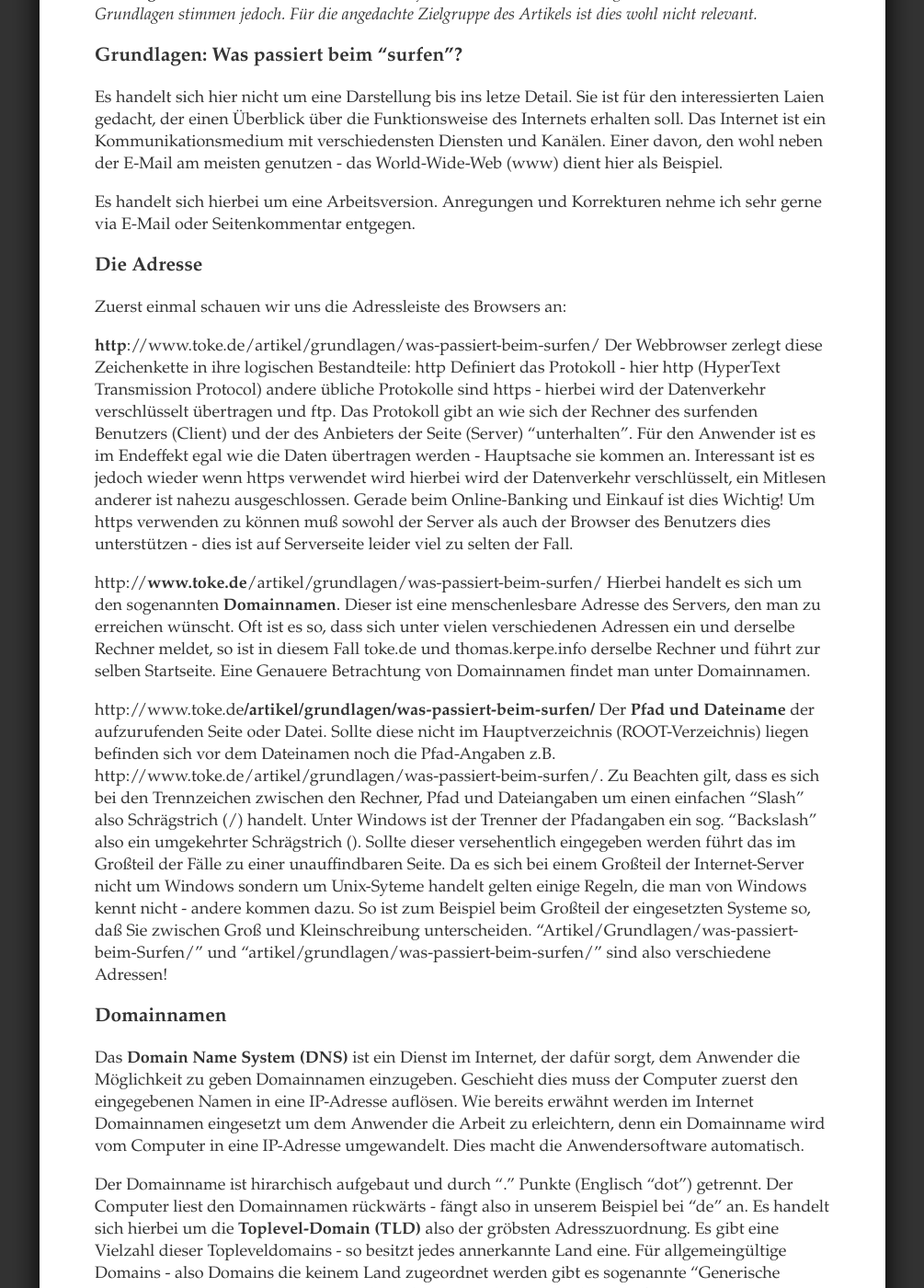
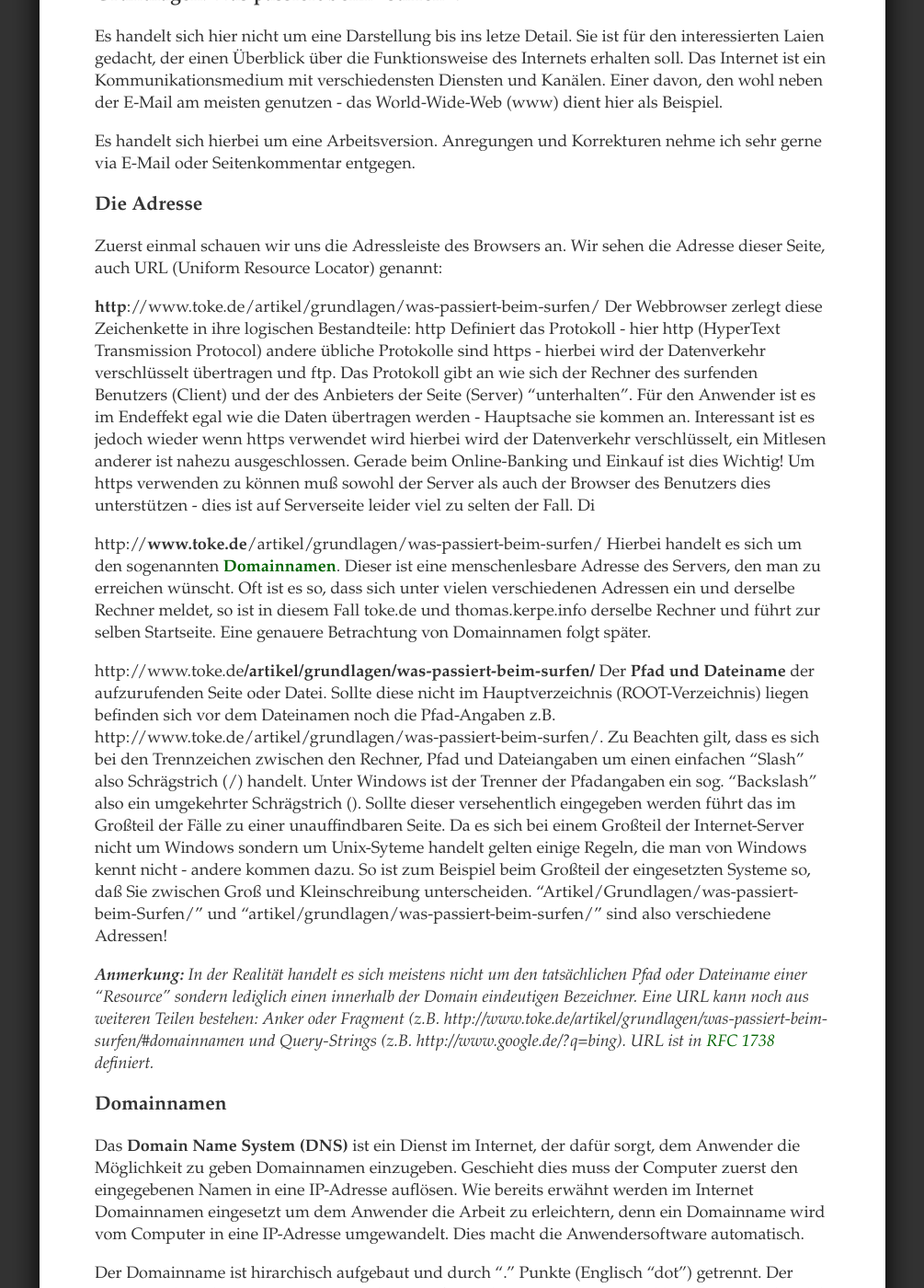
Before and after one commit to toke/toke.github.io_old, a Jekyll site: the page built from artikel/grundlagen/was-passiert-beim-surfen.markdown, in a window 1280 px wide and 1400 px high, scrolled down 243 px. Shown: the whole window at 92% size, without its empty margins (137-1142 px from the left). Built offline with Jekyll 4.4.1, drawn with Linux system fonts in a browser that asks for light colours; some of the changed text lies outside the part shown.

Commit message:
Fixed glitches and added some content

```diff
--- a/artikel/grundlagen/was-passiert-beim-surfen.markdown
+++ b/artikel/grundlagen/was-passiert-beim-surfen.markdown
@@ -3,10 +3,6 @@ layout: default
 title: Grundlagen was passiert beim "surfen"
 license: ['CC BY-NC-SA 2.0', 'http://creativecommons.org/licenses/by-nc-sa/2.0/de/']
 ---
-
-  *__Achtung:__ Dieser Artikel ist semantisch nicht in jedem Punkt korrekt.
-  Bei Gelegenheit wird er überarbeitet. Die Grundlagen stimmen jedoch.
-  Für die angedachte Zielgruppe des Artikels ist dies wohl nicht relevant.*
 
 Grundlagen: Was passiert beim "surfen"?
 =======================================
@@ -19,17 +15,19 @@ Es handelt sich hierbei um eine Arbeitsversion. Anregungen und Korrekturen nehme
 Die Adresse
 ===========
 
-Zuerst einmal schauen wir uns die Adressleiste des Browsers an:
+Zuerst einmal schauen wir uns die Adressleiste des Browsers an. Wir sehen die Adresse dieser Seite, auch URL (Uniform Resource Locator) genannt:
 
 **http**://www.toke.de/artikel/grundlagen/was-passiert-beim-surfen/
-Der Webbrowser zerlegt diese Zeichenkette in ihre logischen Bestandteile: http Definiert das Protokoll - hier http (HyperText Transmission Protocol) andere übliche Protokolle sind https - hierbei wird der Datenverkehr verschlüsselt übertragen und ftp. Das Protokoll gibt an wie sich der Rechner des surfenden Benutzers (Client) und der des Anbieters der Seite (Server) "unterhalten". Für den Anwender ist es im Endeffekt egal wie die Daten übertragen werden - Hauptsache sie kommen an. Interessant ist es jedoch wieder wenn https verwendet wird hierbei wird der Datenverkehr verschlüsselt, ein Mitlesen anderer ist nahezu ausgeschlossen. Gerade beim Online-Banking und Einkauf ist dies Wichtig! Um https verwenden zu können muß sowohl der Server als auch der Browser des Benutzers dies unterstützen - dies ist auf Serverseite leider viel zu selten der Fall.
+Der Webbrowser zerlegt diese Zeichenkette in ihre logischen Bestandteile: http Definiert das Protokoll - hier http (HyperText Transmission Protocol) andere übliche Protokolle sind https - hierbei wird der Datenverkehr verschlüsselt übertragen und ftp. Das Protokoll gibt an wie sich der Rechner des surfenden Benutzers (Client) und der des Anbieters der Seite (Server) "unterhalten". Für den Anwender ist es im Endeffekt egal wie die Daten übertragen werden - Hauptsache sie kommen an. Interessant ist es jedoch wieder wenn https verwendet wird hierbei wird der Datenverkehr verschlüsselt, ein Mitlesen anderer ist nahezu ausgeschlossen. Gerade beim Online-Banking und Einkauf ist dies Wichtig! Um https verwenden zu können muß sowohl der Server als auch der Browser des Benutzers dies unterstützen - dies ist auf Serverseite leider viel zu selten der Fall. Di
 
 http://**www.toke.de**/artikel/grundlagen/was-passiert-beim-surfen/
-Hierbei handelt es sich um den sogenannten **Domainnamen**. Dieser ist eine menschenlesbare Adresse des Servers, den man zu erreichen wünscht. Oft ist es so, dass sich unter vielen verschiedenen Adressen ein und derselbe Rechner meldet, so ist in diesem Fall toke.de und thomas.kerpe.info derselbe Rechner und führt zur selben Startseite. Eine Genauere Betrachtung von Domainnamen findet man unter Domainnamen.
+Hierbei handelt es sich um den sogenannten [**Domainnamen**](#domainnamen). Dieser ist eine menschenlesbare Adresse des Servers, den man zu erreichen wünscht. Oft ist es so, dass sich unter vielen verschiedenen Adressen ein und derselbe Rechner meldet, so ist in diesem Fall toke.de und thomas.kerpe.info derselbe Rechner und führt zur selben Startseite. Eine genauere Betrachtung von Domainnamen folgt später.
 
 http://www.toke.de**/artikel/grundlagen/was-passiert-beim-surfen/**
 Der **Pfad und Dateiname** der aufzurufenden Seite oder Datei. Sollte diese nicht im Hauptverzeichnis (ROOT-Verzeichnis) liegen befinden sich vor dem Dateinamen noch die Pfad-Angaben z.B. http://www.toke.de/artikel/grundlagen/was-passiert-beim-surfen/. Zu Beachten gilt, dass es sich bei den Trennzeichen zwischen den Rechner, Pfad und Dateiangaben um einen einfachen "Slash" also Schrägstrich (/) handelt. Unter Windows ist der Trenner der Pfadangaben ein sog. "Backslash" also ein umgekehrter Schrägstrich (\). Sollte dieser versehentlich eingegeben werden führt das im Großteil der Fälle zu einer unauffindbaren Seite.
 Da es sich bei einem Großteil der Internet-Server nicht um Windows sondern um Unix-Syteme handelt gelten einige Regeln, die man von Windows kennt nicht - andere kommen dazu. So ist zum Beispiel beim Großteil der eingesetzten Systeme so, daß Sie zwischen Groß und Kleinschreibung unterscheiden. "Artikel/Grundlagen/was-passiert-beim-Surfen/" und "artikel/grundlagen/was-passiert-beim-surfen/" sind also verschiedene Adressen!
+
+*__Anmerkung:__ In der Realität handelt es sich meistens nicht um den tatsächlichen Pfad oder Dateiname einer "Resource" sondern lediglich einen innerhalb der Domain eindeutigen Bezeichner. Eine URL kann noch aus weiteren Teilen bestehen: Anker oder Fragment (z.B. http://www.toke.de/artikel/grundlagen/was-passiert-beim-surfen/#domainnamen und Query-Strings (z.B. http://www.google.de/?q=bing). URL ist in [RFC 1738](https://tools.ietf.org/html/rfc1738) definiert.*
 
 Domainnamen
 ===========
@@ -46,10 +44,9 @@ Die folgenden Einträge oft "www" werden **Subdomain** oder **Hostname** genannt
 
 Wir wissen nun, wie ein Domainname aufgebaut ist. Der Computer zerlegt in also in seine Bestandteile und kann nun - vereinfacht ausgedrückt - eine Anfrage bei den Domainservern - eine Art Adressbuch - durchführen.
 Sollte die Domain so wie sie eingegeben ist in den Datenbeständen verfügbar sein, so gibt der Domainserver dem Anwenderprogramm eine sog. IP-Adresse zurück unter der der gewünschte Server erreichbar ist.
-Wenn also kein genau passender Eintrag in den Domainservern hinterlegt ist, kann die gewünschte Seite nicht aufgerufen werden. Meist verweisen mehrere Domaineinträge auf die selben Adressen. Es kann also schon ein Unterschied sein, ob man "www.thomas.kerpe.net" oder "thomas.kerpe.net" eingibt.
-Ermitteln der IP-Adresse
+Wenn also kein genau passender Eintrag in den Domainservern hinterlegt ist, kann die gewünschte Seite nicht aufgerufen werden. Meist verweisen mehrere Domaineinträge auf die selben Adressen. Es kann also schon ein Unterschied sein, ob man "www.toke.de" oder "toke.de" eingibt.
 
-Die Namensauflösung kann man manuell durchführen: ein Terminal/Shell aufmachen und dann folgendes eingeben: "nslookup www.toke.de". Sie erhalten nun die IP-Adresse des Servers.
+*__Ermitteln der IP-Adresse:__ Die Namensauflösung kann man manuell durchführen: ein Terminal/Shell aufmachen und dann folgendes eingeben: "nslookup www.toke.de". Sie erhalten nun die IP-Adresse des Servers.*
 
 IP-Adressen
 ===========
```
